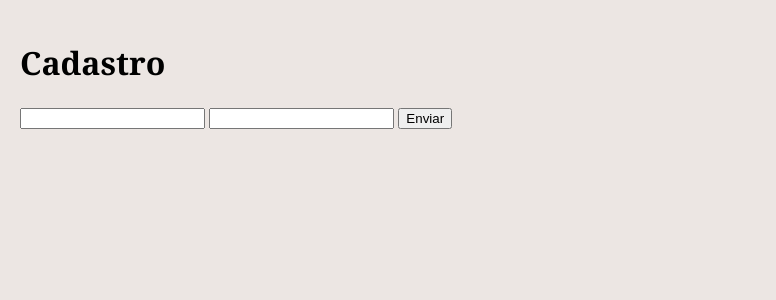
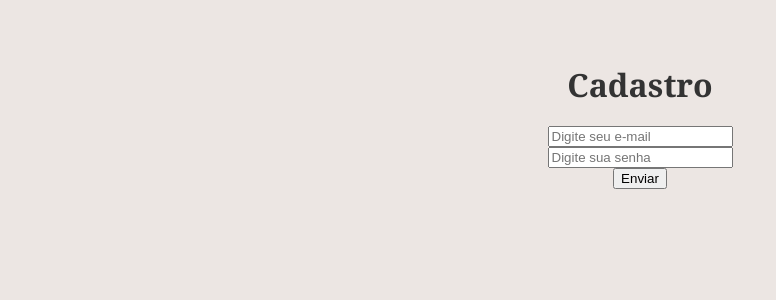
Before and after one commit to Paulinzz/PSI, a Flask app: page /register in a window 1280 px wide. Shown: the top 300 px of the page, without its empty margins (0-776 px from the left). Run offline with Flask 3, Linux system fonts and the light colour scheme.

Commit message:
css application

```diff
--- a/realizar_login/static/style.css
+++ b/realizar_login/static/style.css
@@ -30,3 +30,28 @@ body{
     margin-top: 20px;
 
 }
+
+.container a:hover{
+    color: #0056b3;
+}
+
+h1{
+    display: flex;
+    justify-content: center;
+    align-items: center;
+    text-align: center;
+    color: #333;
+    margin-bottom: 20px;
+}
+
+form{
+    color: #007bff;
+    text-decoration: none;
+    transition: color 0.3s ease;
+    text-align: center;
+    display: flex;
+    justify-content: center;
+    align-items: center;
+    margin-top: 20px;
+    flex-direction: column;
+}
--- a/realizar_login/templates/login.html
+++ b/realizar_login/templates/login.html
@@ -15,8 +15,8 @@
 
 
 <form action="{{url_for('login')}}" method="post">
-    <input type="text" name="email">
-    <input type="password" name="senha">
+    <input type="text" name="email" placeholder="Digite seu e-mail">
+    <input type="password" name="senha" placeholder="Digite sua senha">
     <button>Enviar</button>
 </form>
 
--- a/realizar_login/templates/register.html
+++ b/realizar_login/templates/register.html
@@ -5,16 +5,15 @@
 {% endblock %}
 
 {% block pagina %}
-    Cadastro
+    <h1>Cadastro</h1>
 {% endblock %}
 
 {% block conteudo %}
 
 {% include 'componentes/erro.html'  %}
-
 <form action="{{url_for('register')}}" method="post">
-    <input type="text" name="email">
-    <input type="password" name="senha">
+    <input type="text" name="email" placeholder="Digite seu e-mail">
+    <input type="password" name="senha" placeholder="Digite sua senha">
     <button>Enviar</button>
 </form>
 
```
Also changed, not shown: realizar_login/app.py (+4 -3 lines), banco.db (deleted), realizar_login/banco.db, 1 other file.
